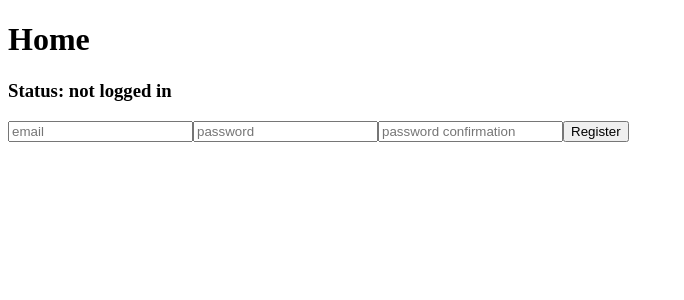
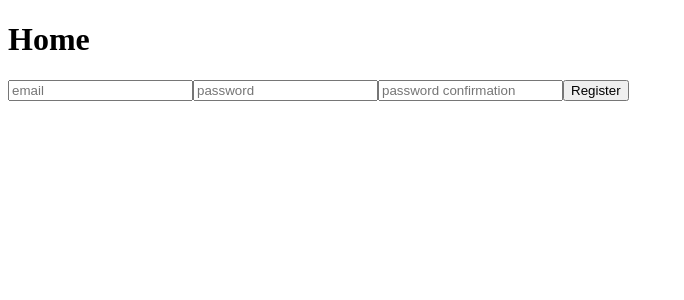
Before and after one commit to Khalidltf/react-rails-app, a React (Vite) app: page / in a window 1280 px wide. Shown: the top 300 px of the page, without its empty margins (0-684 px from the left). Built offline with nearby package versions, Linux system fonts and the light colour scheme.

Commit message:
Managing the Logged In State and Redirecting Users

```diff
--- a/src/App.jsx
+++ b/src/App.jsx
@@ -5,14 +5,22 @@ import Dashboard from "./components/Dashboard";
 import "./App.css";
 
 function App() {
-  const [loggedInStatus] = useState("not logged in");
-  const [user] = useState({});
+  const [loggedInStatus, setLoggedInStatus] = useState("not logged in");
+  const [user, setUser] = useState({});
+
+  const handleLogin = (data) => {
+    setLoggedInStatus("logged in");
+    setUser(data);
+  };
 
   return (
     <Router>
       <Routes>
-        <Route path="/" element={<Home loggedInStatus={loggedInStatus} />} />
-        <Route path="/dashboard" element={<Dashboard user={user} />} />
+        <Route path="/" element={<Home handleLogin={handleLogin} />} />
+        <Route
+          path="/dashboard"
+          element={<Dashboard loggedInStatus={loggedInStatus} user={user} />}
+        />
       </Routes>
     </Router>
   );
--- a/src/components/Dashboard.jsx
+++ b/src/components/Dashboard.jsx
@@ -1,10 +1,11 @@
 import "./Dashboard.css";
 
 // eslint-disable-next-line react/prop-types
-function Dashboard({ user }) {
+function Dashboard({ loggedInStatus, user }) {
   return (
     <>
       <h1>Dashboard</h1>
+      <h3>Status: {loggedInStatus}</h3>
       <h4>USer: {JSON.stringify(user)}</h4>
     </>
   );
--- a/src/components/Home.jsx
+++ b/src/components/Home.jsx
@@ -3,17 +3,18 @@ import { useNavigate } from "react-router-dom";
 import "./Home.css";
 
 // eslint-disable-next-line react/prop-types
-function Home({ loggedInStatus }) {
+function Home({ handleLogin }) {
   const navigate = useNavigate();
   // eslint-disable-next-line no-unused-vars
   const handleSuccessfulAuth = (data) => {
+    handleLogin(data);
     navigate("/dashboard");
   };
 
   return (
     <>
       <h1>Home</h1>
-      <h3>Status: {loggedInStatus}</h3>
+
       <Registration handleSuccessfulAuth={handleSuccessfulAuth} />
     </>
   );
```
